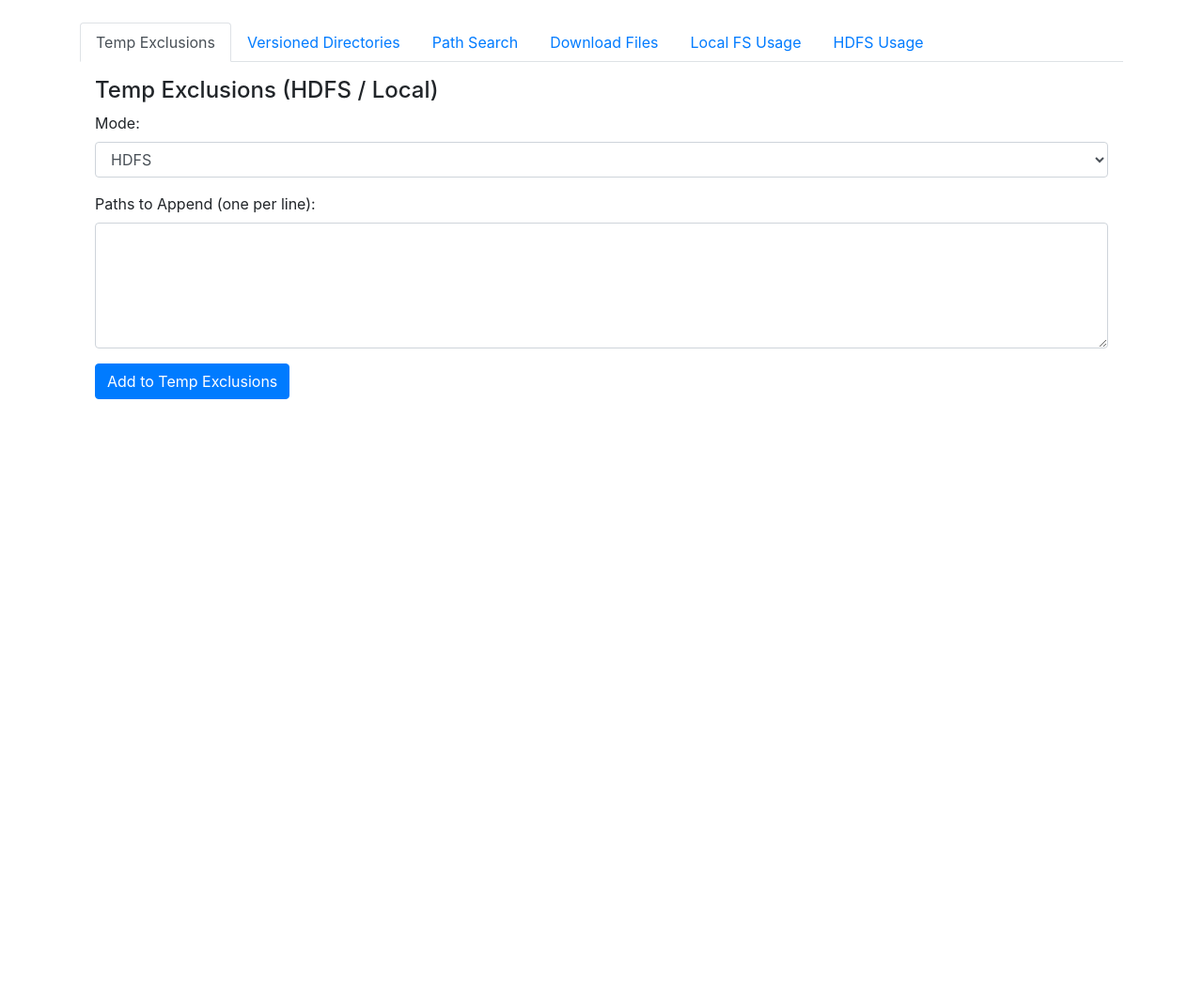
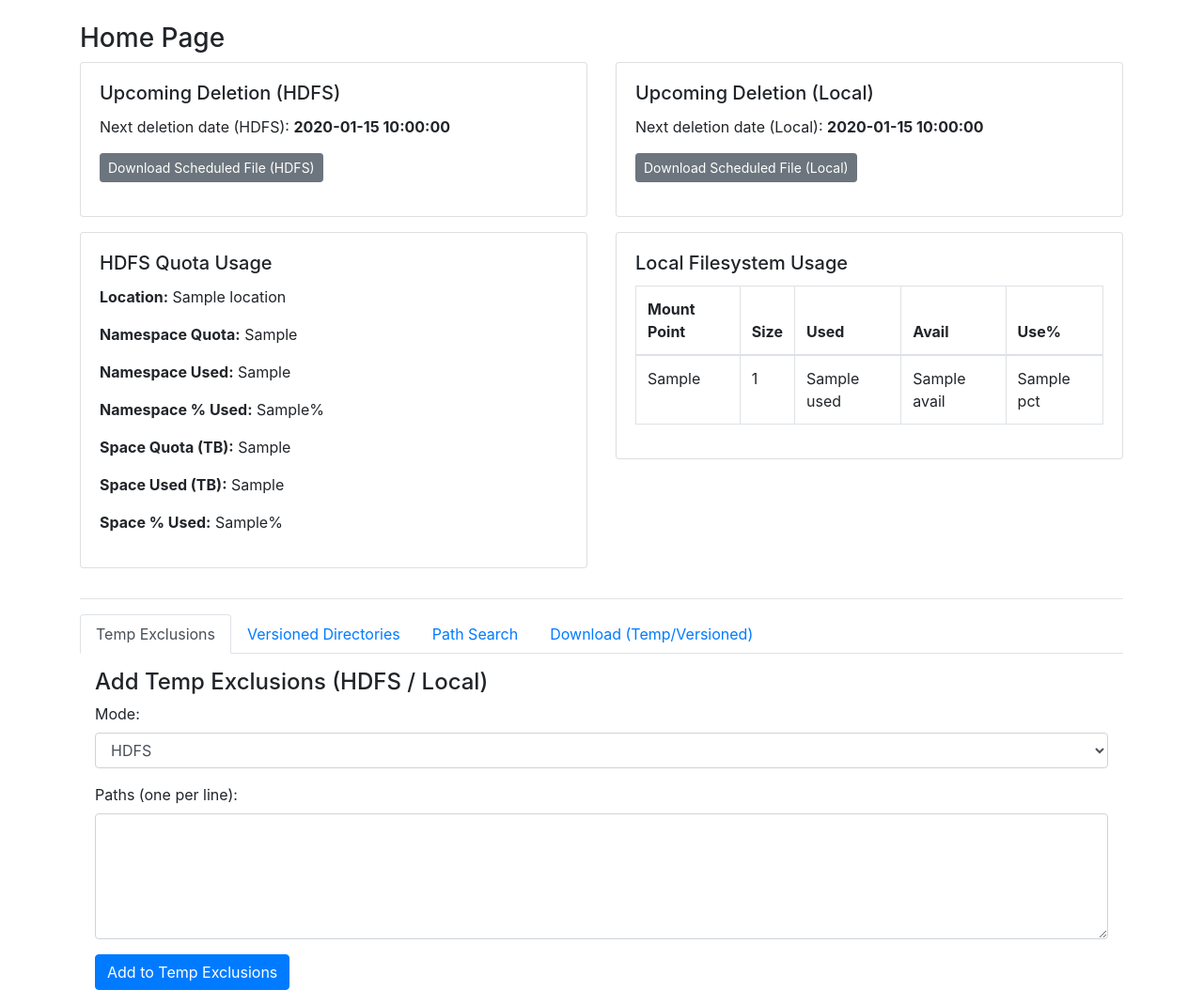
Before and after one commit to sangram2093/hdfs_monitoring, a Flask app: template templates/index.html in a window 1280 px wide. Shown: the part 56-1126 px from the top of the page at 94% size. Before the commit the page ends 481 px from the top, so only its background shows below. Run offline with Flask 3, Linux system fonts and the light colour scheme; the template is opened without the code that fills it: most values are stand-ins (such as "Sample title", 1, 10 or a date in 2020).

Commit message:
Update index.html

```diff
--- a/templates/index.html
+++ b/templates/index.html
@@ -1,7 +1,103 @@
 {% extends "layout.html" %}
 {% block content %}
 
-<!-- Bootstrap Nav Tabs -->
+<h3>Home Page</h3>
+
+<!-- 1) Upcoming Deletion Dates (HDFS & Local) -->
+<div class="row">
+  <div class="col-md-6">
+    <div class="card mb-3">
+      <div class="card-body">
+        <h5 class="card-title">Upcoming Deletion (HDFS)</h5>
+        {% if upcoming_date_hdfs %}
+          <p>Next deletion date (HDFS): <strong>{{ upcoming_date_hdfs }}</strong></p>
+          <p>
+            <a href="{{ url_for('download_scheduled_file', mode='hdfs') }}" class="btn btn-sm btn-secondary">
+              Download Scheduled File (HDFS)
+            </a>
+          </p>
+        {% else %}
+          <p>No upcoming HDFS cycle found.</p>
+        {% endif %}
+      </div>
+    </div>
+  </div>
+  <div class="col-md-6">
+    <div class="card mb-3">
+      <div class="card-body">
+        <h5 class="card-title">Upcoming Deletion (Local)</h5>
+        {% if upcoming_date_local %}
+          <p>Next deletion date (Local): <strong>{{ upcoming_date_local }}</strong></p>
+          <p>
+            <a href="{{ url_for('download_scheduled_file', mode='local') }}" class="btn btn-sm btn-secondary">
+              Download Scheduled File (Local)
+            </a>
+          </p>
+        {% else %}
+          <p>No upcoming Local cycle found.</p>
+        {% endif %}
+      </div>
+    </div>
+  </div>
+</div>
+
+<!-- 2) Quota Information (HDFS & Local) -->
+<div class="row">
+  <!-- HDFS usage data -->
+  <div class="col-md-6">
+    <div class="card mb-3">
+      <div class="card-body">
+        <h5 class="card-title">HDFS Quota Usage</h5>
+        {% if hdfs_usage_data %}
+          <p><strong>Location:</strong> {{ hdfs_usage_data.location }}</p>
+          <p><strong>Namespace Quota:</strong> {{ hdfs_usage_data.ns_quota }}</p>
+          <p><strong>Namespace Used:</strong> {{ hdfs_usage_data.ns_used }}</p>
+          <p><strong>Namespace % Used:</strong> {{ hdfs_usage_data.ns_pct }}%</p>
+          <p><strong>Space Quota (TB):</strong> {{ hdfs_usage_data.space_quota_tb }}</p>
+          <p><strong>Space Used (TB):</strong> {{ hdfs_usage_data.space_used_tb }}</p>
+          <p><strong>Space % Used:</strong> {{ hdfs_usage_data.space_pct }}%</p>
+        {% else %}
+          <p>Could not fetch HDFS quota usage. Check path or command output.</p>
+        {% endif %}
+      </div>
+    </div>
+  </div>
+
+  <!-- Local FS usage -->
+  <div class="col-md-6">
+    <div class="card mb-3">
+      <div class="card-body">
+        <h5 class="card-title">Local Filesystem Usage</h5>
+        <table class="table table-bordered">
+          <thead>
+            <tr>
+              <th>Mount Point</th>
+              <th>Size</th>
+              <th>Used</th>
+              <th>Avail</th>
+              <th>Use%</th>
+            </tr>
+          </thead>
+          <tbody>
+            {% for mp, size, used, avail, pct in local_fs_usage %}
+              <tr>
+                <td>{{ mp }}</td>
+                <td>{{ size }}</td>
+                <td>{{ used }}</td>
+                <td>{{ avail }}</td>
+                <td>{{ pct }}</td>
+              </tr>
+            {% endfor %}
+          </tbody>
+        </table>
+      </div>
+    </div>
+  </div>
+</div>
+
+<hr />
+
+<!-- TABS for other functionalities -->
 <ul class="nav nav-tabs" id="myTab" role="tablist">
   <li class="nav-item">
     <a class="nav-link active" id="tempExcl-tab" data-toggle="tab" href="#tempExcl" role="tab" aria-controls="tempExcl" aria-selected="true">
@@ -20,17 +116,7 @@
   </li>
   <li class="nav-item">
     <a class="nav-link" id="download-tab" data-toggle="tab" href="#download" role="tab" aria-controls="download" aria-selected="false">
-      Download Files
-    </a>
-  </li>
-  <li class="nav-item">
-    <a class="nav-link" id="localFs-tab" data-toggle="tab" href="#localFs" role="tab" aria-controls="localFs" aria-selected="false">
-      Local FS Usage
-    </a>
-  </li>
-  <li class="nav-item">
-    <a class="nav-link" id="hdfsUsage-tab" data-toggle="tab" href="#hdfsUsage" role="tab" aria-controls="hdfsUsage" aria-selected="false">
-      HDFS Usage
+      Download (Temp/Versioned)
     </a>
   </li>
 </ul>
@@ -38,7 +124,7 @@
 <div class="tab-content" id="myTabContent">
   <!-- Temp Exclusions -->
   <div class="tab-pane fade show active p-3" id="tempExcl" role="tabpanel" aria-labelledby="tempExcl-tab">
-    <h4>Temp Exclusions (HDFS / Local)</h4>
+    <h4>Add Temp Exclusions (HDFS / Local)</h4>
     <form action="{{ url_for('add_temp_exclusions') }}" method="POST">
       <div class="form-group">
         <label>Mode:</label>
@@ -48,7 +134,7 @@
         </select>
       </div>
       <div class="form-group">
-        <label>Paths to Append (one per line):</label>
+        <label>Paths (one per line):</label>
         <textarea name="exclusionLines" rows="5" class="form-control"></textarea>
       </div>
       <button type="submit" class="btn btn-primary">Add to Temp Exclusions</button>
@@ -57,7 +143,7 @@
 
   <!-- Versioned Directories -->
   <div class="tab-pane fade p-3" id="versionedDirs" role="tabpanel" aria-labelledby="versionedDirs-tab">
-    <h4>Versioned Directories (HDFS / Local)</h4>
+    <h4>Add Versioned Directories (HDFS / Local)</h4>
     <form action="{{ url_for('add_versioned_directories') }}" method="POST">
       <div class="form-group">
         <label>Mode:</label>
@@ -67,16 +153,16 @@
         </select>
       </div>
       <div class="form-group">
-        <label>Directories to Append (one per line):</label>
+        <label>Directories (one per line):</label>
         <textarea name="versionedLines" rows="5" class="form-control"></textarea>
       </div>
-      <button type="submit" class="btn btn-primary">Add to Versioned Directories</button>
+      <button type="submit" class="btn btn-primary">Add to Versioned Dirs</button>
     </form>
   </div>
 
   <!-- Path Search -->
   <div class="tab-pane fade p-3" id="searchPath" role="tabpanel" aria-labelledby="searchPath-tab">
-    <h4>Search Path in a File</h4>
+    <h4>Search Path in File</h4>
     <form action="{{ url_for('search_path') }}" method="POST">
       <div class="form-group">
         <label>Mode:</label>
@@ -93,16 +179,16 @@
         </select>
       </div>
       <div class="form-group">
-        <label>Search Term (Exact):</label>
+        <label>Search Term (Exact Match):</label>
         <input type="text" name="searchTerm" class="form-control" />
       </div>
       <button type="submit" class="btn btn-primary">Search</button>
     </form>
   </div>
 
-  <!-- Download Files -->
+  <!-- Download temp or versioned files -->
   <div class="tab-pane fade p-3" id="download" role="tabpanel" aria-labelledby="download-tab">
-    <h4>Download a File (as ZIP)</h4>
+    <h4>Download (Temp/Versioned) as ZIP</h4>
     <form action="{{ url_for('download_file') }}" method="GET">
       <div class="form-group">
         <label>Mode:</label>
@@ -121,50 +207,6 @@
       <button type="submit" class="btn btn-primary">Download ZIP</button>
     </form>
   </div>
-
-  <!-- Local FS Usage -->
-  <div class="tab-pane fade p-3" id="localFs" role="tabpanel" aria-labelledby="localFs-tab">
-    <h4>Local Filesystem Usage</h4>
-    <p>Below is usage info for the configured mount points:</p>
-    <table class="table table-bordered">
-      <thead>
-        <tr>
-          <th>Mount Point</th>
-          <th>Size</th>
-          <th>Used</th>
-          <th>Avail</th>
-          <th>Use%</th>
-        </tr>
-      </thead>
-      <tbody>
-        {% for mp, size, used, avail, pct in local_fs_usage %}
-          <tr>
-            <td>{{ mp }}</td>
-            <td>{{ size }}</td>
-            <td>{{ used }}</td>
-            <td>{{ avail }}</td>
-            <td>{{ pct }}</td>
-          </tr>
-        {% endfor %}
-      </tbody>
-    </table>
-  </div>
-
-  <!-- HDFS Usage -->
-  <div class="tab-pane fade p-3" id="hdfsUsage" role="tabpanel" aria-labelledby="hdfsUsage-tab">
-    <h4>HDFS Usage</h4>
-    {% if hdfs_usage_data %}
-      <p><strong>Location:</strong> {{ hdfs_usage_data.location }}</p>
-      <p><strong>Namespace Quota:</strong> {{ hdfs_usage_data.ns_quota }}</p>
-      <p><strong>Namespace Used:</strong> {{ hdfs_usage_data.ns_used }}</p>
-      <p><strong>Namespace % Used:</strong> {{ hdfs_usage_data.ns_pct }}%</p>
-      <p><strong>Space Quota (GB):</strong> {{ hdfs_usage_data.space_quota }}</p>
-      <p><strong>Space Used (GB):</strong> {{ hdfs_usage_data.space_used }}</p>
-      <p><strong>Space % Used:</strong> {{ hdfs_usage_data.space_pct }}%</p>
-    {% else %}
-      <p>Could not fetch HDFS usage data. Check logs or config.</p>
-    {% endif %}
-  </div>
 </div>
 
 {% endblock %}
```
